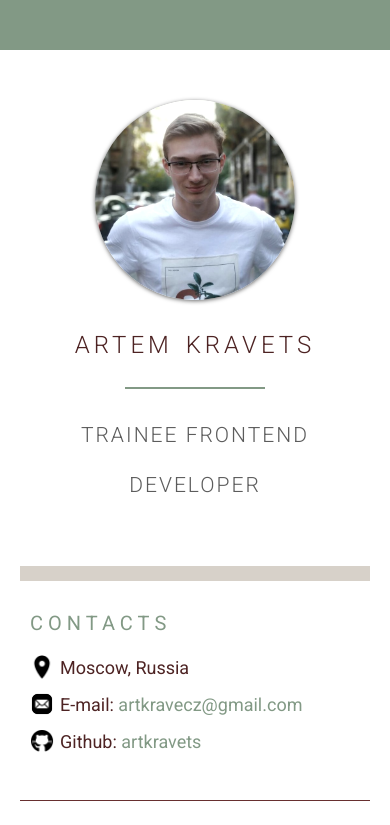
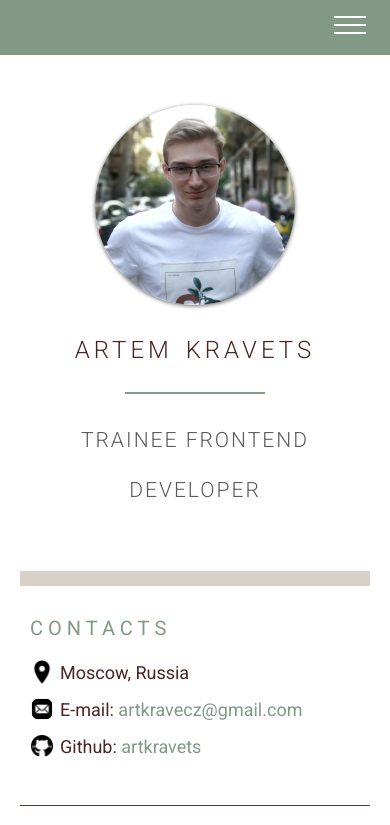
Before and after one commit to artkravets/rsschool-cv, a plain HTML site: page index.html in a window 390 px wide. Shown: the top 825 px of the page. Drawn offline with Linux system fonts and the light colour scheme.

Commit message:
feat: fix style.css file

```diff
--- a/index.html
+++ b/index.html
@@ -31,7 +31,7 @@
                 </ul>
             </nav>
 
-            <div class="toogle">
+            <div class="toggle">
                 <div class="line1"></div>
                 <div class="line2"></div>
                 <div class="line3"></div>
--- a/style.css
+++ b/style.css
@@ -282,7 +282,7 @@ html {
     line-height: 45px;
   }
 
-  .toogle {
+  .toggle {
     display: none;
     flex-direction: column;
     justify-content: center;
@@ -296,7 +296,7 @@ html {
     z-index: 15;
   }
 
-  .toogle div {
+  .toggle div {
     width: 80%;
     height: 2px;
     background: #fff;
```
